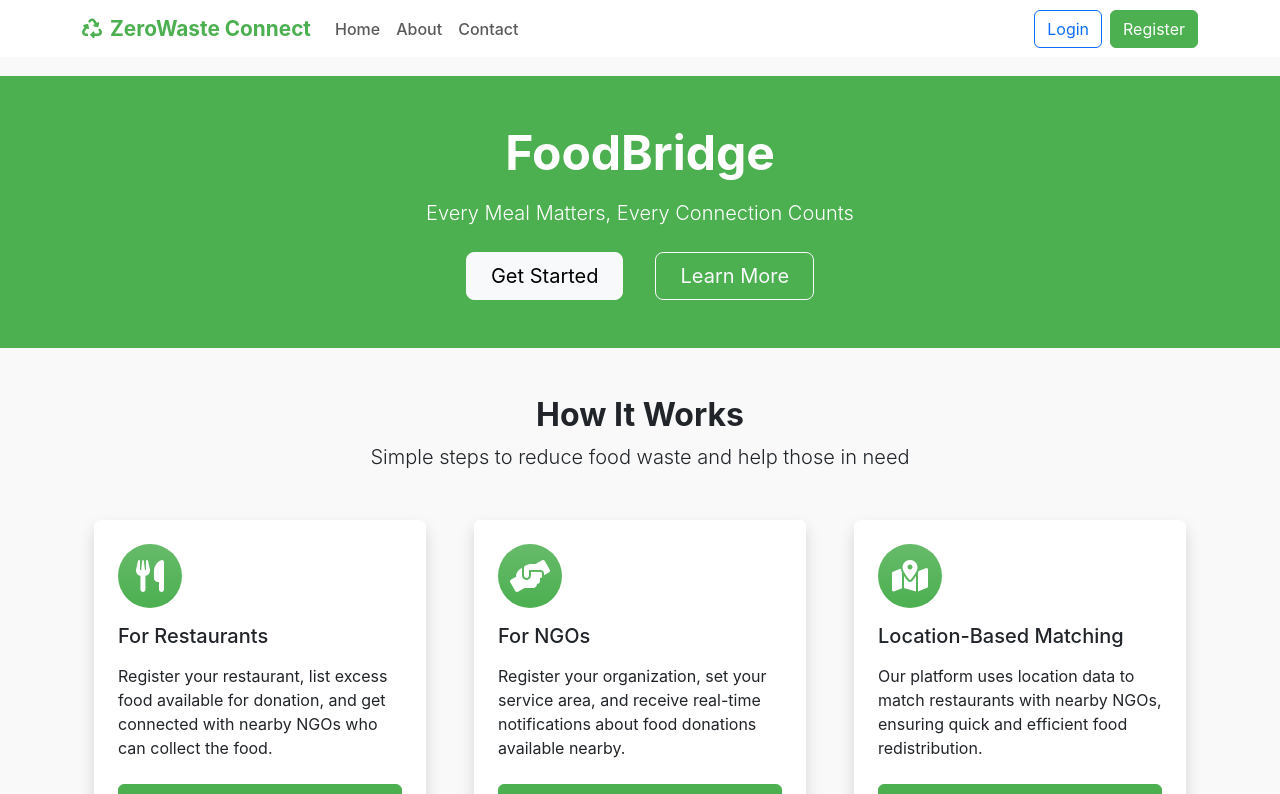
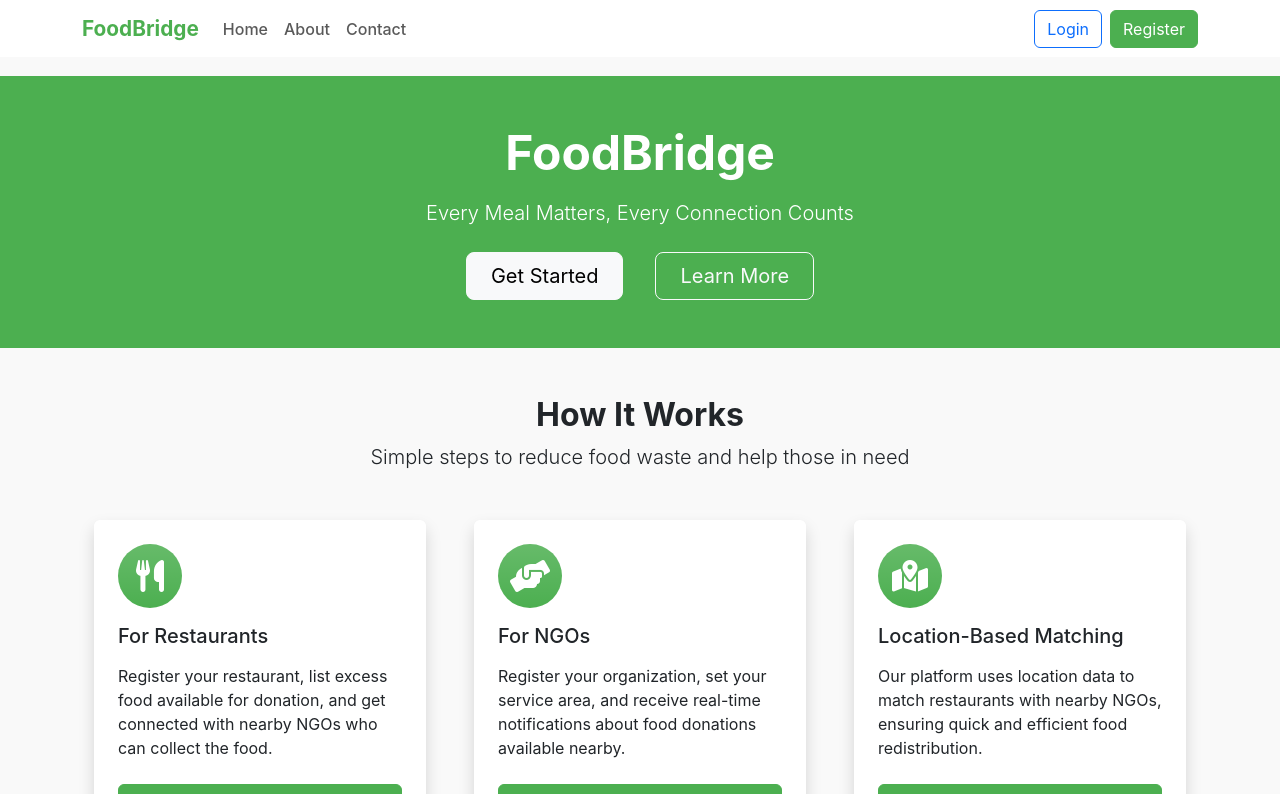
Before and after one commit to Probal-Sen/FoodBridge, a React (Create React App) app: page / in a window 1280 px wide. Shown: the top 794 px of the page. Built offline with nearby package versions, Linux system fonts and the light colour scheme.

Commit message:
Logo Change

```diff
--- a/src/components/Navbar.jsx
+++ b/src/components/Navbar.jsx
@@ -94,8 +94,8 @@ const Navbar = () => {
          style={{ transition: 'all 0.3s ease-in-out' }}>
       <div className="container">
         <Link className="navbar-brand d-flex align-items-center" to="/">
-          <i className="fas fa-recycle me-2 text-primary"></i>
-          <span style={{ fontSize: '1.3rem' }}>ZeroWaste Connect</span>
+          <i className="fas fa-text-primary"></i>
+          <span style={{ fontSize: '1.3rem' }}>FoodBridge</span>
         </Link>
         <button
           className="navbar-toggler"
```
Also changed, not shown: public/manifest.json.
